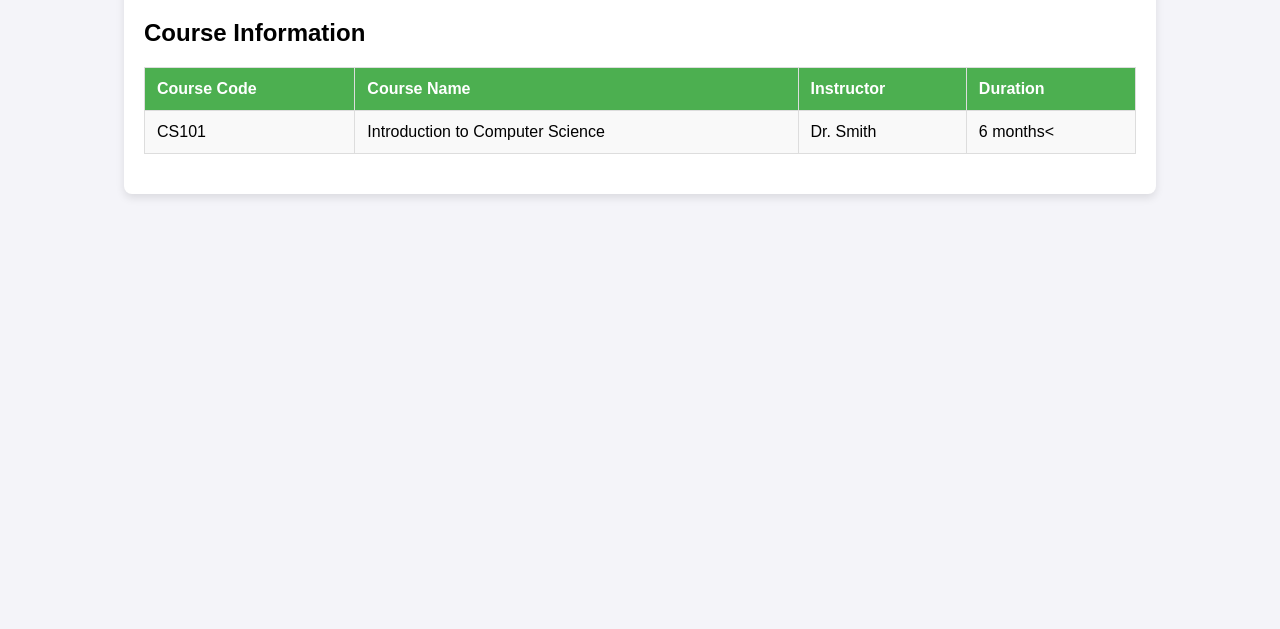
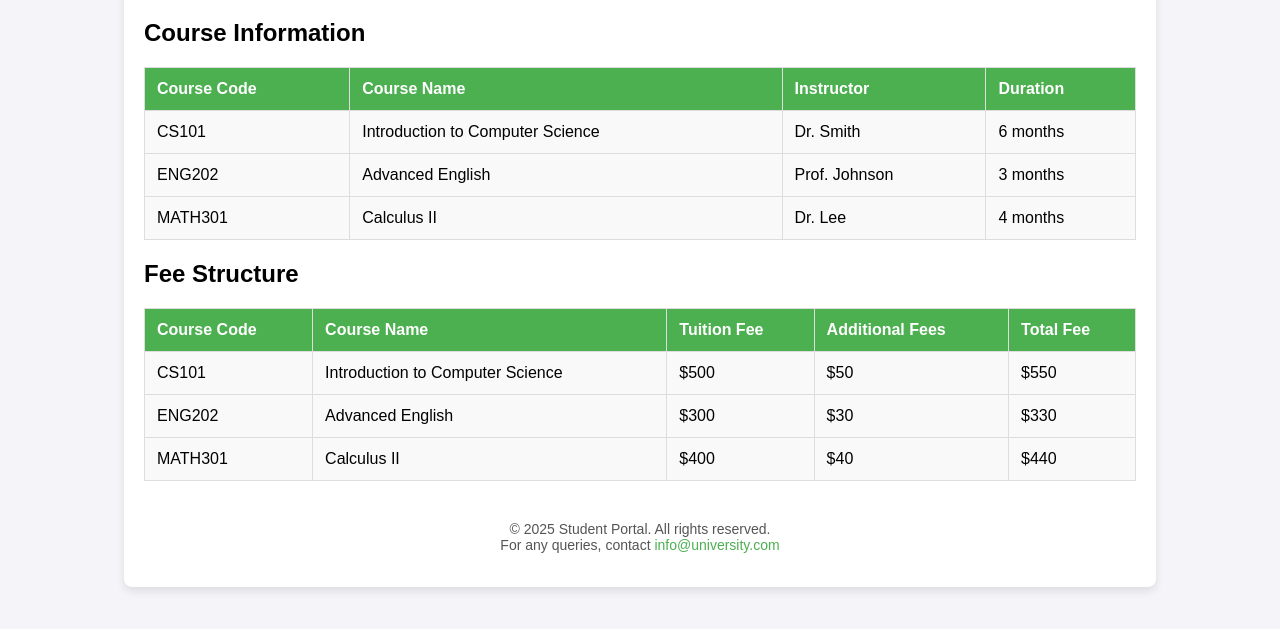
Before and after one commit to Git-JagdishSingh/students, a plain HTML site: page index.html in a window 1280 px wide. Shown: the part 101-730 px from the top of the page. Drawn offline with Linux system fonts and the light colour scheme.

Commit message:
Update index.html

```diff
--- a/index.html
+++ b/index.html
@@ -75,4 +75,65 @@
                         <td>CS101</td>
                         <td>Introduction to Computer Science</td>
                         <td>Dr. Smith</td>
-                        <td>6 months<
+                        <td>6 months</td>
+                    </tr>
+                    <tr>
+                        <td>ENG202</td>
+                        <td>Advanced English</td>
+                        <td>Prof. Johnson</td>
+                        <td>3 months</td>
+                    </tr>
+                    <tr>
+                        <td>MATH301</td>
+                        <td>Calculus II</td>
+                        <td>Dr. Lee</td>
+                        <td>4 months</td>
+                    </tr>
+                </tbody>
+            </table>
+        </div>
+
+        <div class="table-container">
+            <h2>Fee Structure</h2>
+            <table>
+                <thead>
+                    <tr>
+                        <th>Course Code</th>
+                        <th>Course Name</th>
+                        <th>Tuition Fee</th>
+                        <th>Additional Fees</th>
+                        <th>Total Fee</th>
+                    </tr>
+                </thead>
+                <tbody>
+                    <tr>
+                        <td>CS101</td>
+                        <td>Introduction to Computer Science</td>
+                        <td>$500</td>
+                        <td>$50</td>
+                        <td>$550</td>
+                    </tr>
+                    <tr>
+                        <td>ENG202</td>
+                        <td>Advanced English</td>
+                        <td>$300</td>
+                        <td>$30</td>
+                        <td>$330</td>
+                    </tr>
+                    <tr>
+                        <td>MATH301</td>
+                        <td>Calculus II</td>
+                        <td>$400</td>
+                        <td>$40</td>
+                        <td>$440</td>
+                    </tr>
+                </tbody>
+            </table>
+        </div>
+
+        <div class="footer">
+            <p>&copy; 2025 Student Portal. All rights reserved. <br> For any queries, contact <a href="mailto:info@university.com">info@university.com</a></p>
+        </div>
+    </div>
+</body>
+</html>
```
